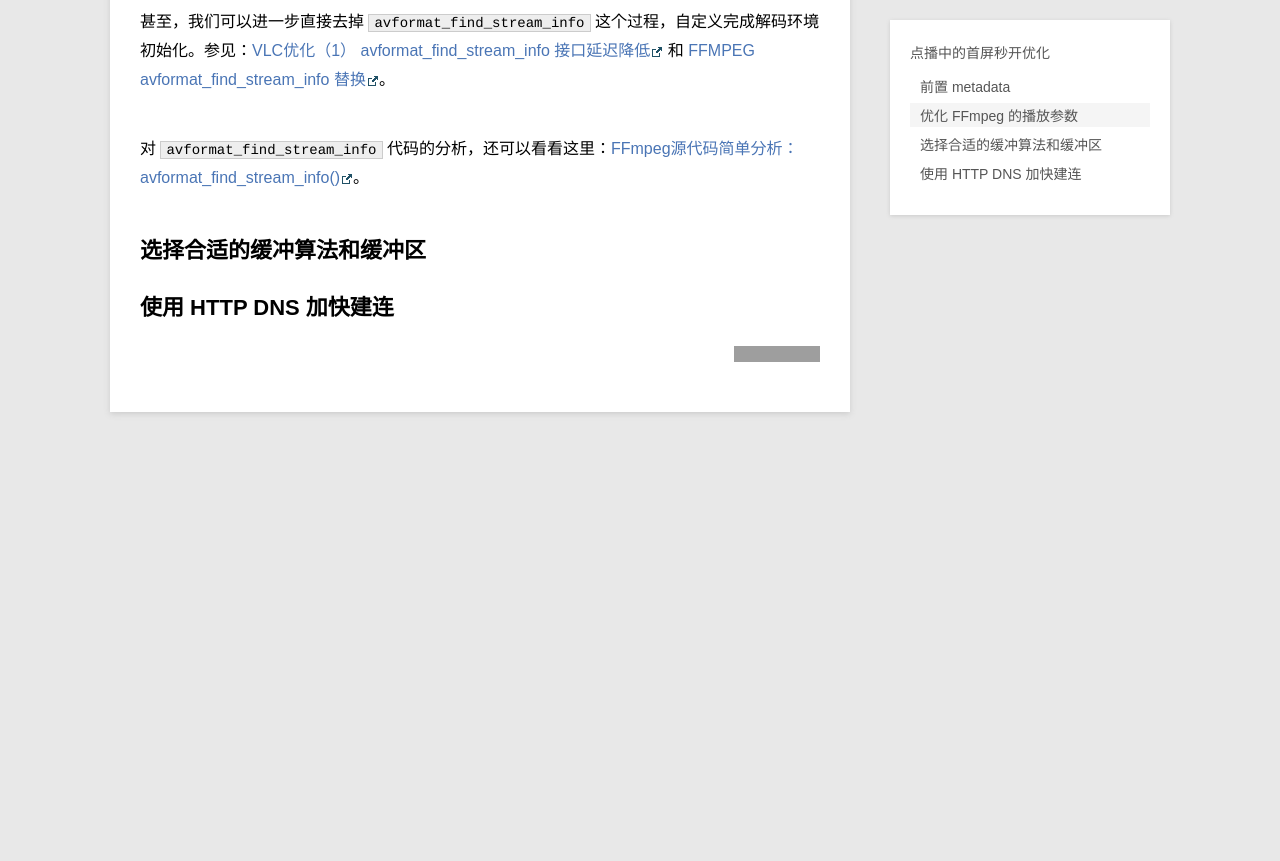
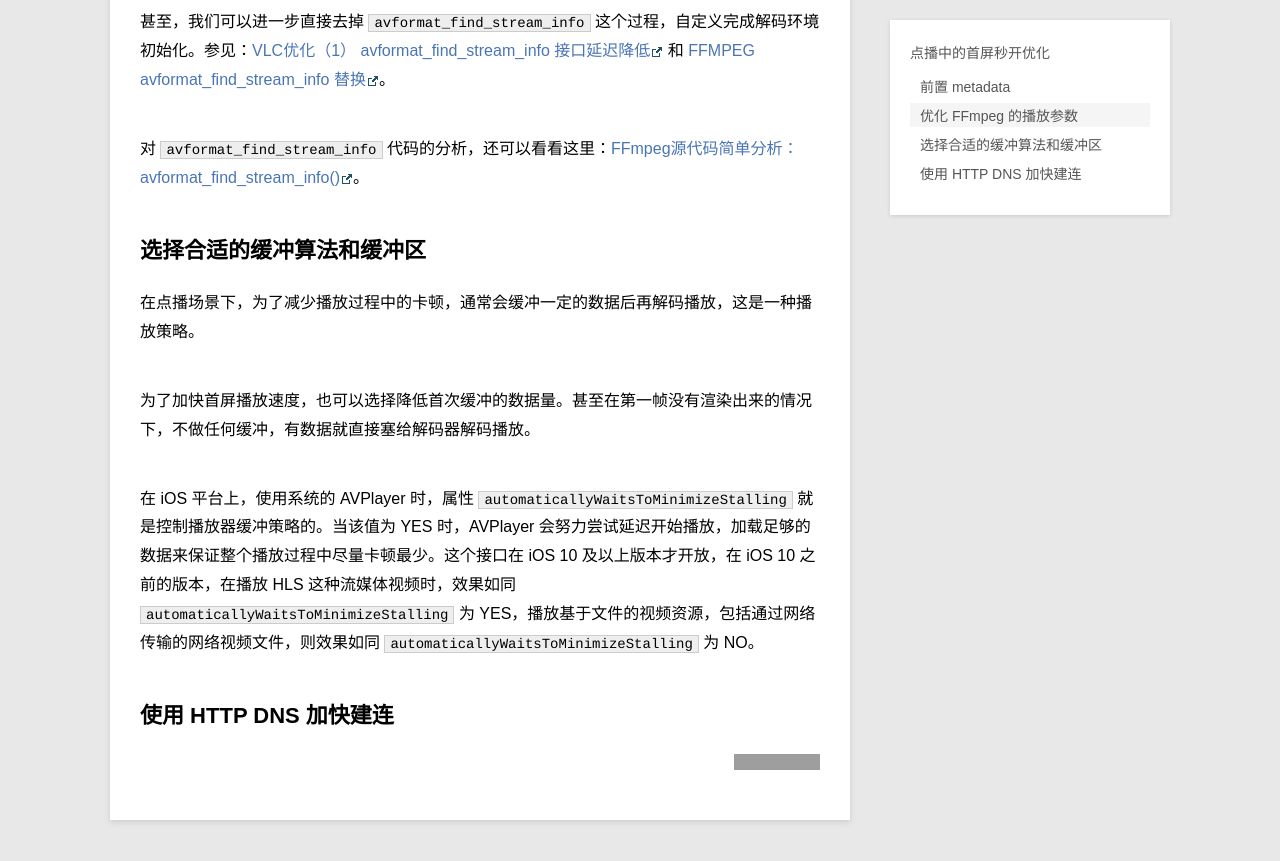
Before and after one commit to samirchen/samirchen.github.io, a Jekyll site: the page built from _posts/blog/2017-06-16-video-playback-fast-play.md, in a window 1280 px wide and 900 px high, scrolled down 1196 px. Shown: the top 861 px of the window. Built offline with Jekyll 4.4.1, drawn with Linux system fonts in a browser that asks for light colours; comment, search, counter and statistics services are not loaded; before the commit the page ends 1688 px from its top, so only the background shows below that; grey boxes are pictures that could not be loaded.

Commit message:
2017-12-28

```diff
--- a/_posts/blog/2017-06-16-video-playback-fast-play.md
+++ b/_posts/blog/2017-06-16-video-playback-fast-play.md
@@ -35,6 +35,13 @@ ffmpeg -i bad.mp4 -movflags faststart good.mp4
 
 ## 选择合适的缓冲算法和缓冲区
 
+在点播场景下，为了减少播放过程中的卡顿，通常会缓冲一定的数据后再解码播放，这是一种播放策略。
+
+为了加快首屏播放速度，也可以选择降低首次缓冲的数据量。甚至在第一帧没有渲染出来的情况下，不做任何缓冲，有数据就直接塞给解码器解码播放。
+
+在 iOS 平台上，使用系统的 AVPlayer 时，属性 `automaticallyWaitsToMinimizeStalling` 就是控制播放器缓冲策略的。当该值为 YES 时，AVPlayer 会努力尝试延迟开始播放，加载足够的数据来保证整个播放过程中尽量卡顿最少。这个接口在 iOS 10 及以上版本才开放，在 iOS 10 之前的版本，在播放 HLS 这种流媒体视频时，效果如同 `automaticallyWaitsToMinimizeStalling` 为 YES，播放基于文件的视频资源，包括通过网络传输的网络视频文件，则效果如同 `automaticallyWaitsToMinimizeStalling` 为 NO。
+
+
 
 
 ## 使用 HTTP DNS 加快建连
```
